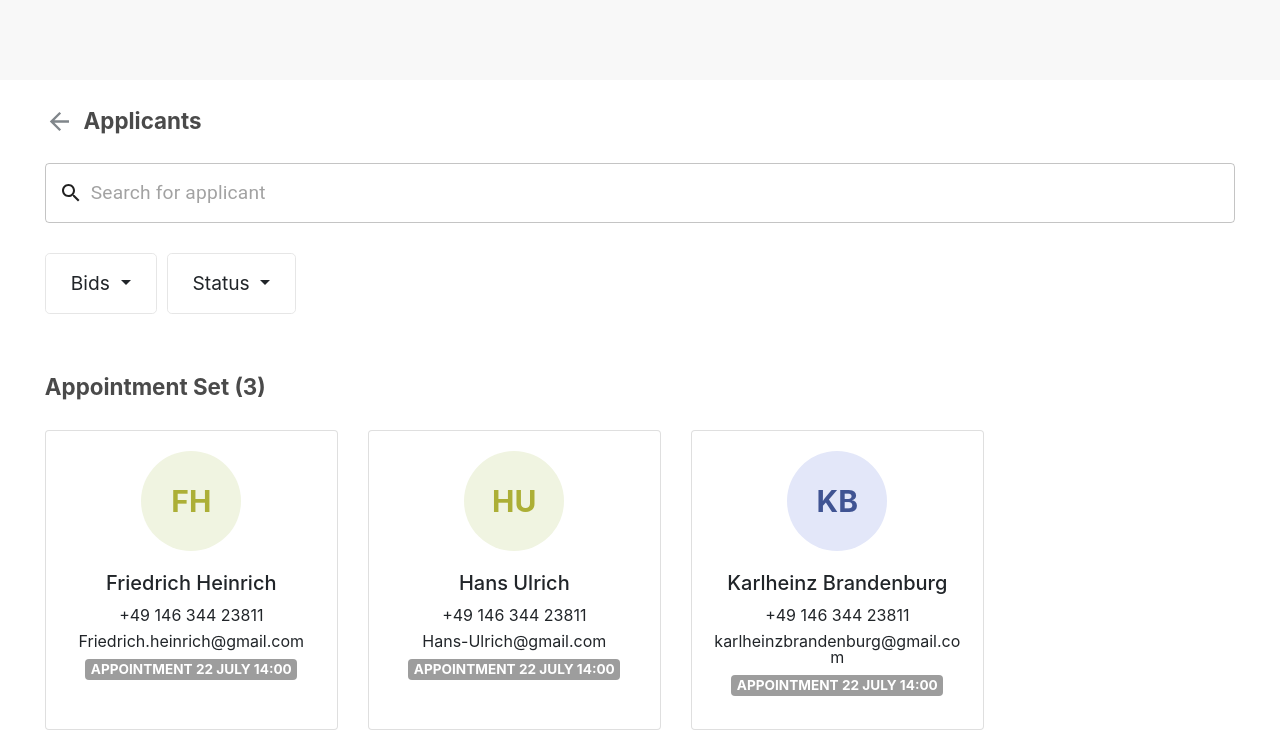
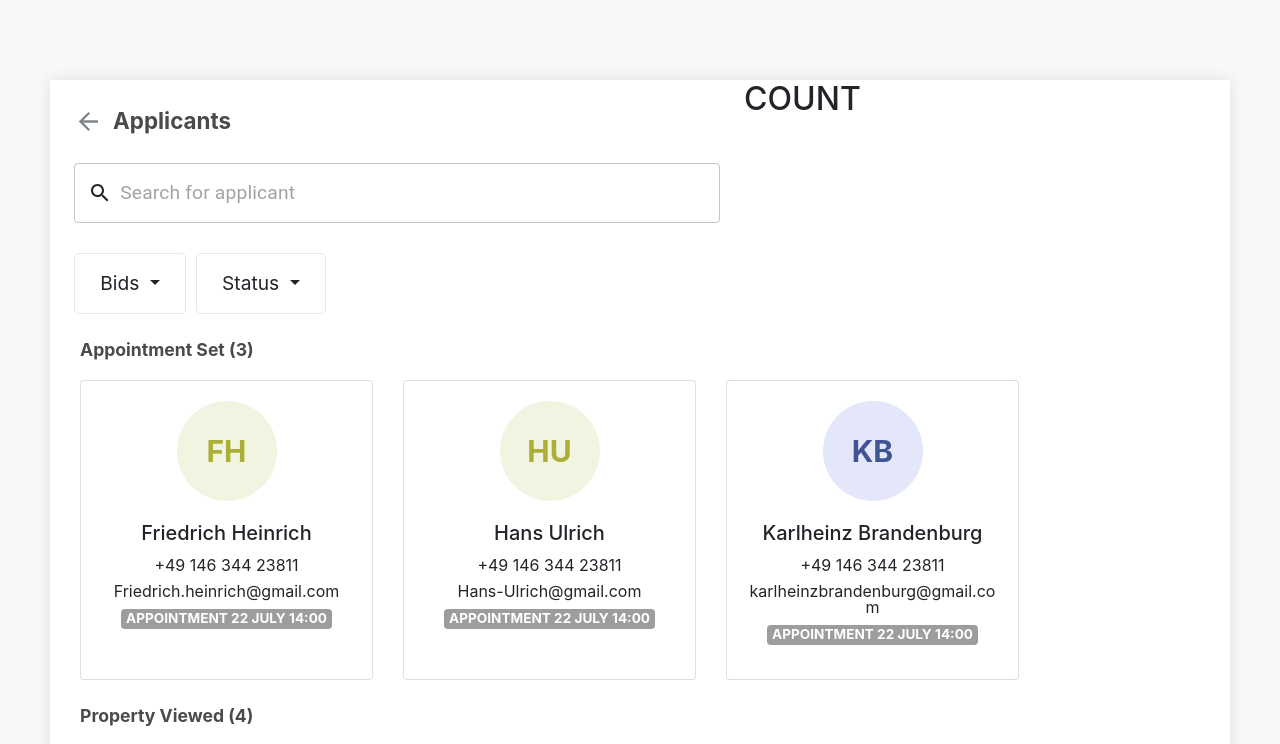
Before and after one commit to DariusPirvulescu/react-applicants, a React (Create React App) app: page /page in a window 1280 px wide. Shown: the top 744 px of the page. Built offline with nearby package versions, Linux system fonts and the light colour scheme.

Commit message:
imported _variables.scss in index.scss, styled general App and Content

```diff
--- a/src/components/App/App.scss
+++ b/src/components/App/App.scss
@@ -1,6 +1,12 @@
 // @import "~bootstrap/scss/bootstrap";
+@import "../../variables.scss";
 
 .App {
   background-color: #F8F8F8;
   padding-top: 30px;
+  min-height: 100vh;
+
+  @media(min-width: $breakpoint-web) {
+    padding: 30px 50px;
+  }
 }
--- a/src/components/App/index.jsx
+++ b/src/components/App/index.jsx
@@ -13,6 +13,7 @@ const App = () => {
         </Route>
         {/* <Route component={Error} /> */}
       </Switch>
+      <h2> FOOTER </h2>
     </div>
   );
 };
--- a/src/components/Content/Content.scss
+++ b/src/components/Content/Content.scss
@@ -1,6 +1,12 @@
+@import "../../variables";
+
 .content {
   margin-top: 50px;
   background-color: white;
+  box-shadow: 0 0 15px rgba(0,0,0,0.1);
+  border-radius: 3px;
+  min-height: 80vh;
+  padding-bottom: 10px;
 
   .failed {
     text-align: center;
@@ -12,4 +18,24 @@
     }
   }
 
+  .applicants-count {
+    display: none;
+  }
+
+  @media(min-width: $breakpoint-web) {
+    .applicants-count {
+      display: flex;
+    }
+
+    .head {
+      display: flex;
+      justify-content: space-around;
+
+      > div {
+        flex-grow: 1;
+      }
+    }
+
+  }
+
 }
--- a/src/components/Content/GroupedLists/List/List.scss
+++ b/src/components/Content/GroupedLists/List/List.scss
@@ -1,3 +1,5 @@
+@import "../../../../variables.scss";
+
 .applicant-list {
   width: 93%;
   margin: 60px auto;
@@ -16,4 +18,21 @@
 
     margin-top: 30px;
   }
+
+  @media(min-width: $breakpoint-web) {
+    margin: 25px 30px;
+
+    h1 {
+      font-size: 1.1rem;
+    }
+    .horizontal-scroll {
+      display: flex;
+      flex-wrap: wrap;
+      margin-top: 20px;
+    }
+
+    .applicant-list {
+      margin: 40px auto;
+    }
+  }
 }
--- a/src/components/Content/index.jsx
+++ b/src/components/Content/index.jsx
@@ -110,8 +110,15 @@ class Content extends Component {
 
     return (
       <div className="content">
-        <Top />
-        <Search value={search} change={this.handleChange} />
+        <div className="head">
+          <div>
+            <Top />
+            <Search value={search} change={this.handleChange} />
+          </div>
+          <div className="applicants-count">
+            <h2>COUNT</h2>
+          </div>
+        </div>
         {loaded ? <GroupedLists data={groups} /> : <Loading />}
       </div>
     );
--- a/src/index.jsx
+++ b/src/index.jsx
@@ -1,8 +1,8 @@
 import React from "react";
 import ReactDOM from "react-dom";
 import "./index.scss";
+import { BrowserRouter } from 'react-router-dom';
 import App from "./components/App";
-import { BrowserRouter } from 'react-router-dom';
 
 ReactDOM.render(
   <React.StrictMode>
--- a/src/index.scss
+++ b/src/index.scss
@@ -1,4 +1,4 @@
-@import "./custom.scss";
+@import "./variables.scss";
 
 body {
   margin: 0;
```
